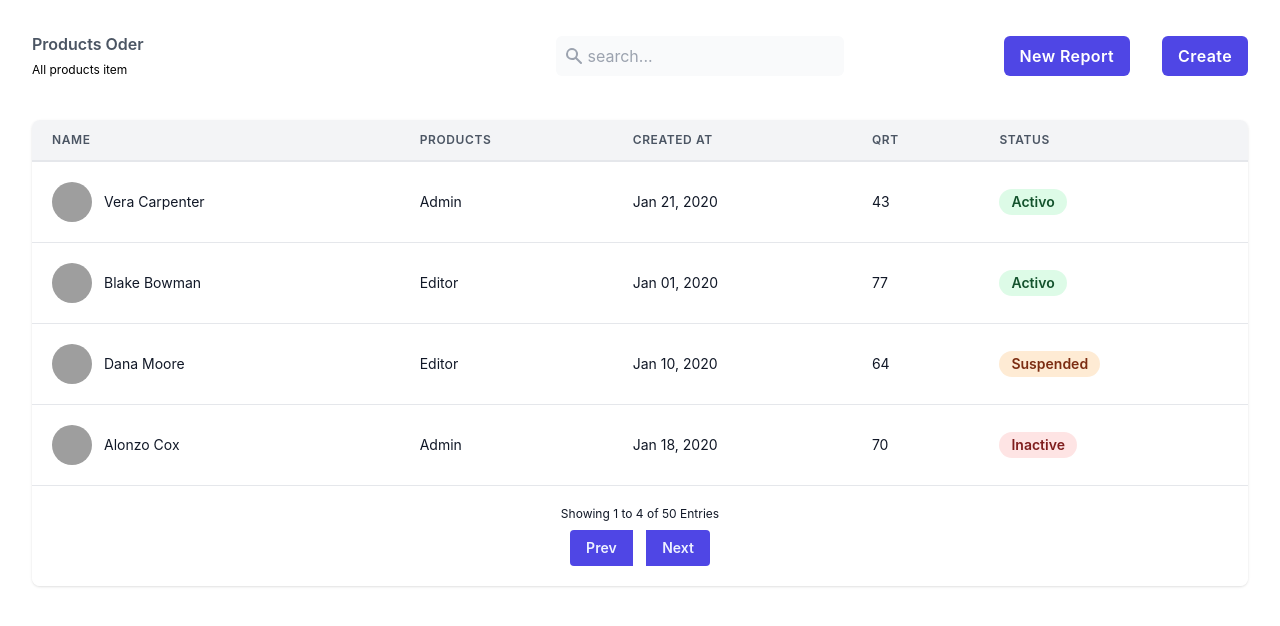
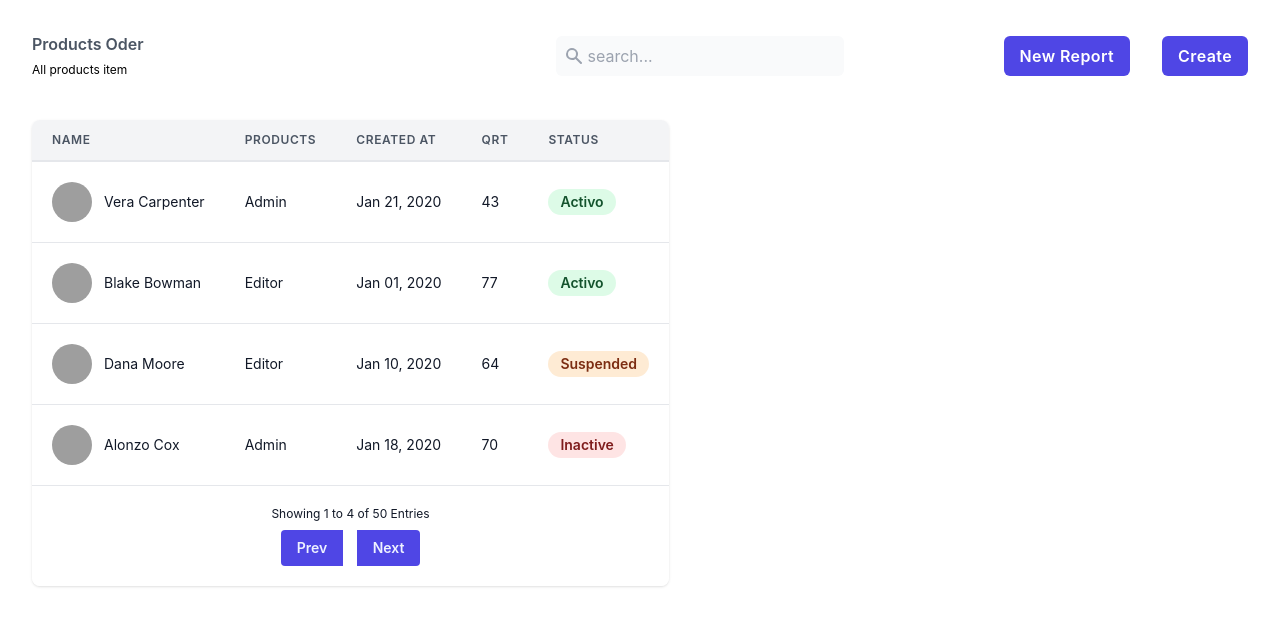
Before and after one commit to jaeykweon/coding-youtubers-front, a React (Create React App) app: page / in a window 1280 px wide. Shown: the top 626 px of the page. Built offline with nearby package versions, Linux system fonts and the light colour scheme; grey boxes are pictures that could not be loaded.

Commit message:
design: minWidth, maxWidth 항목 추가

```diff
--- a/tailwind.config.js
+++ b/tailwind.config.js
@@ -4,6 +4,18 @@ module.exports = {
   ],
   theme: {
     extend: {},
+    minWidth: {
+      '1/2': '50%',
+      '1/3': '33%',
+      '1/4': '25%',
+      '1/5': '20%',
+    },
+    maxWidth: {
+      '1/2': '50%',
+      '1/3': '33%',
+      '1/4': '25%',
+      '1/5': '20%',
+    }
   },
   plugins: [],
 }
```
